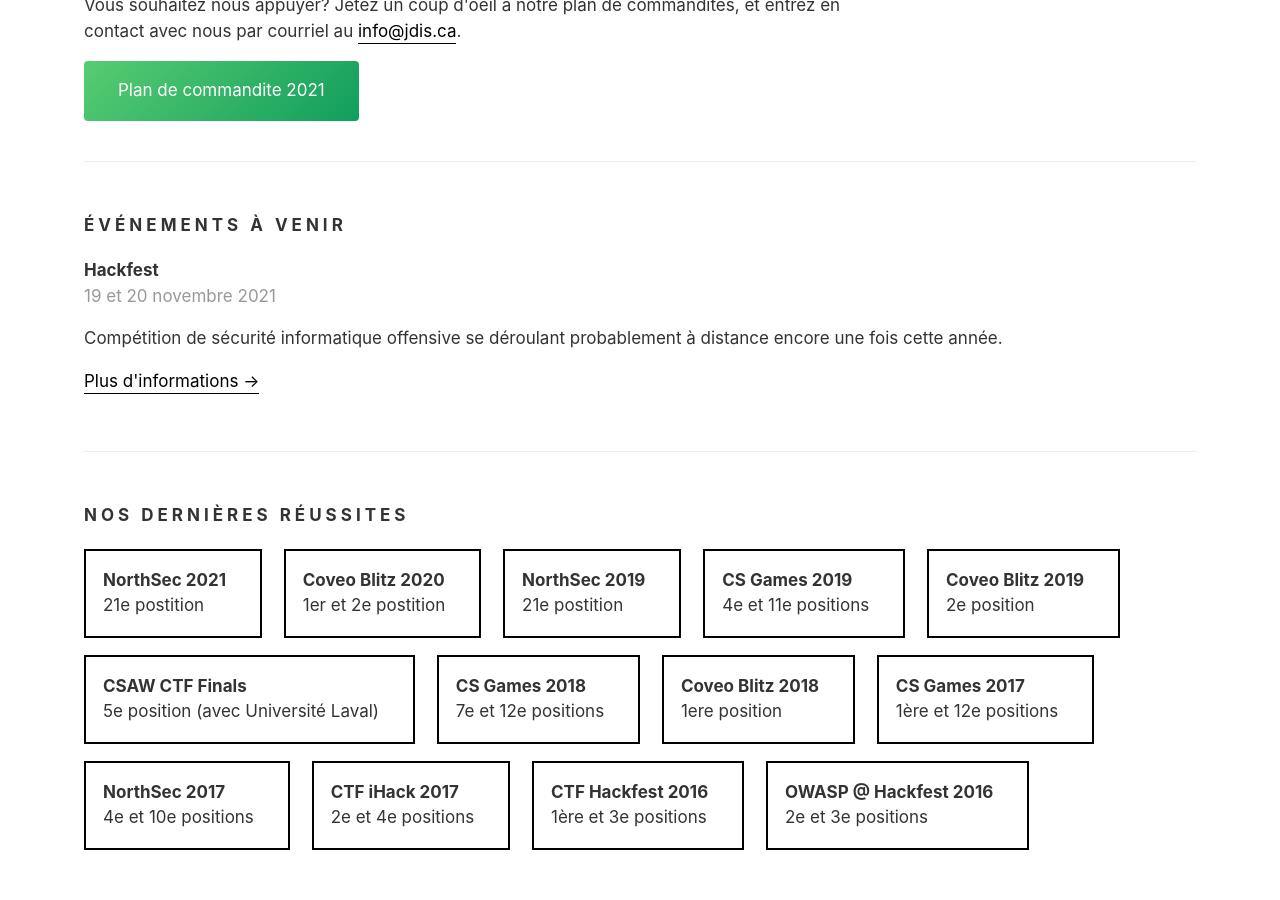
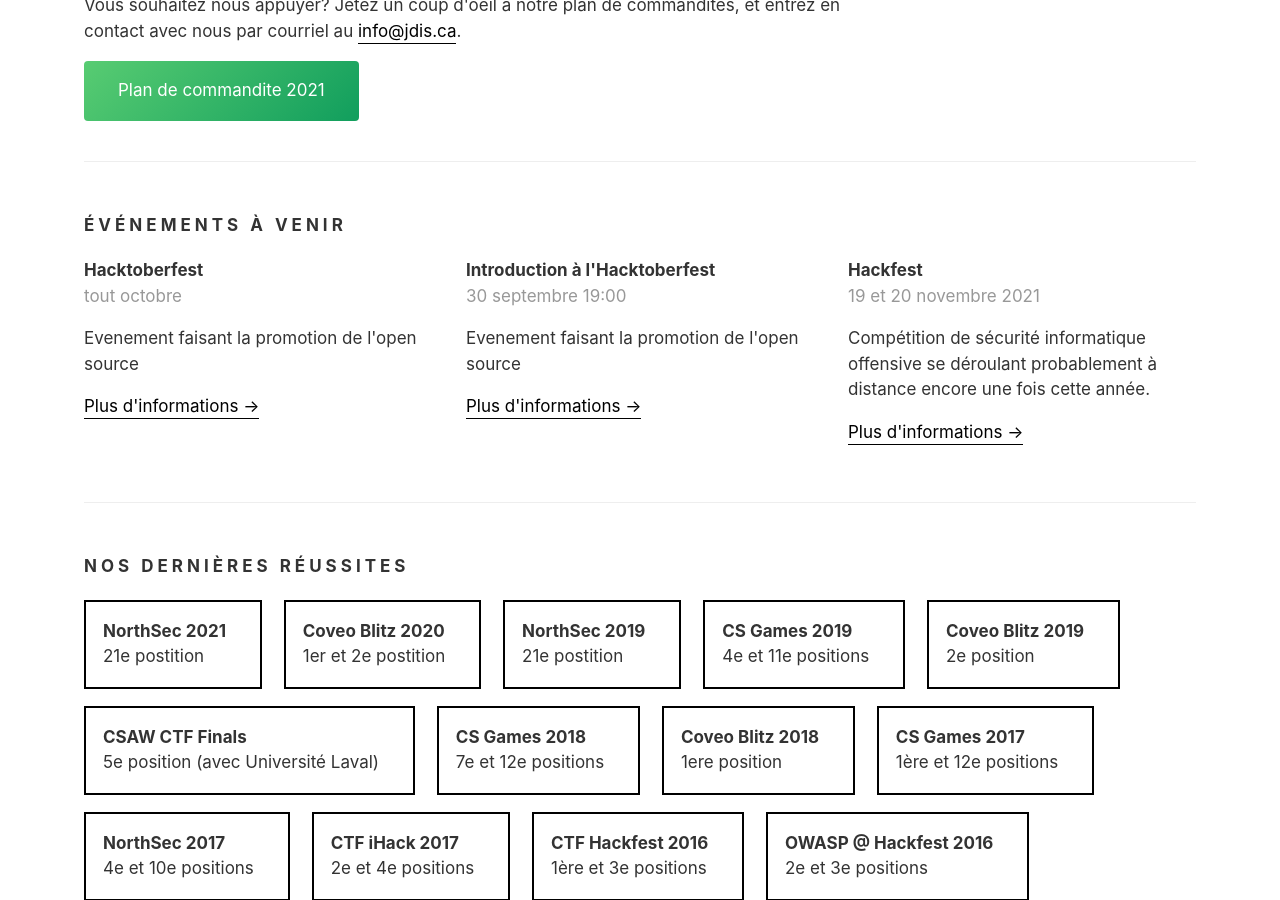
Before and after one commit to JDIS/Website, a Jekyll site: the page built from _pages/index.html, in a window 1280 px wide and 900 px high, scrolled down 2257 px. Built offline with Jekyll 4.4.1, drawn with Linux system fonts in a browser that asks for light colours; some web fonts are replaced.

Commit message:
ajout du hacktoberfest

```diff
--- a/_data/events.json
+++ b/_data/events.json
@@ -3,13 +3,31 @@
     "name": "UnitedCTF",
     "url": "https://www.unitedctf.ca/",
     "date": "17 au 26 septembre 2021",
+    "place":"Discord",
     "date_unix": 1631901600000,
     "description": "UnitedCTF est une compétition informatique universitaire dans le format d’un CTF, proposant une multitude de défis de programmation et de sécurité informatique. Cette année, le niveau de la compétition est orienté vers les débutants et débutantes afin de les initier au monde des CTF!"
+  },
+  {
+    "name": "Hacktoberfest",
+    "url": "https://hacktoberfest.digitalocean.com/",
+    "date": "tout octobre",
+    "place":"Online",
+    "date_unix": 1635724799000,
+    "description": "Evenement faisant la promotion de l'open source"
+  },
+  {
+    "name": "Introduction à l'Hacktoberfest",
+    "url": "https://hacktoberfest.digitalocean.com/",
+    "date": "30 septembre 19:00",
+    "place":"Discord",
+    "date_unix": 1633028400000,
+    "description": "Evenement faisant la promotion de l'open source"
   },
   {
     "name": "Hackfest",
     "url": "https://hackfest.ca/",
     "date": "19 et 20 novembre 2021",
+    "place":"Discord",
     "date_unix": 1637334000000,
     "description": "Compétition de sécurité informatique offensive se déroulant probablement à distance encore une fois cette année."
   }
```
